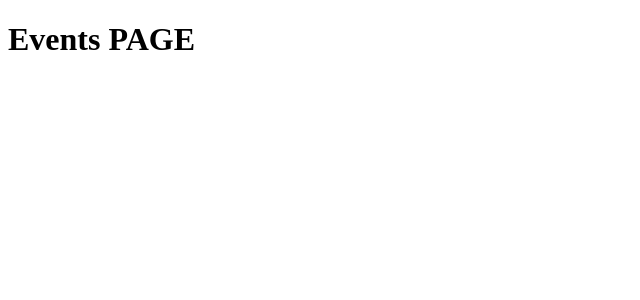
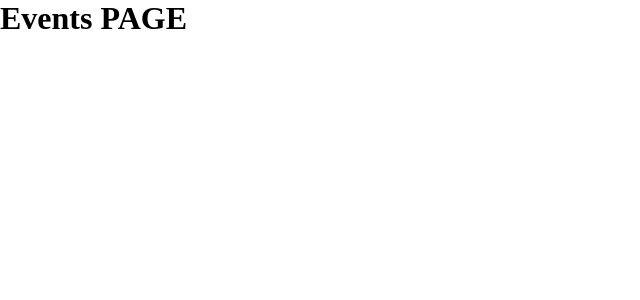
Before and after one commit to simone188535/event-planner-legacy, a React (Vite) app in the folder client/: page / in a window 1280 px wide. Shown: the top 300 px of the page, without its empty margins (0-640 px from the left). Built offline with nearby package versions, Linux system fonts and the light colour scheme.

Commit message:
css resets added to index.css

```diff
--- a/client/src/index.css
+++ b/client/src/index.css
@@ -1 +1,17 @@
 :root {}
+
+*,
+*::before,
+*::after {
+  margin: 0;
+  padding: 0;
+  box-sizing: border-box;
+}
+
+html {
+  color-scheme: light dark;
+  -webkit-font-smoothing: antialiased;
+  -webkit-text-size-adjust: none;
+  text-size-adjust: none;
+  hanging-punctuation: first allow-end last;
+}
```
